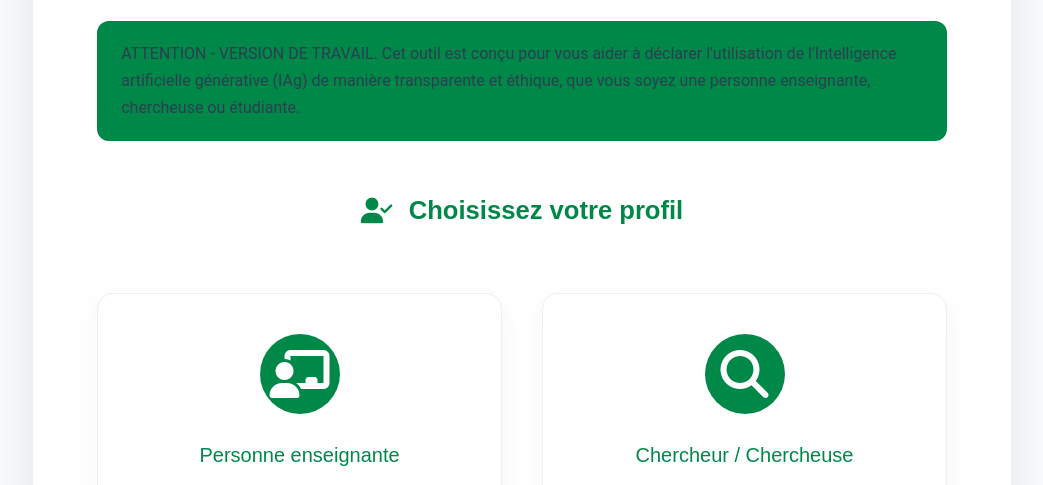
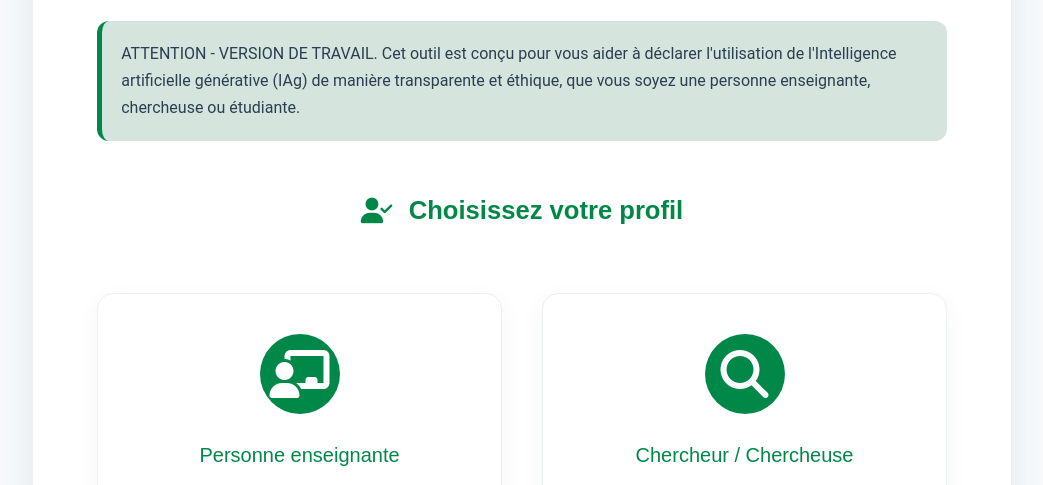
Before and after one commit to alexandra-lez/-projet_Generateur-declarations-IAg_Version_2, a plain HTML site: page index.html in a window 1280 px wide. Shown: the part 235-720 px from the top of the page, without its empty margins (118-1161 px from the left). Drawn offline with Linux system fonts and the light colour scheme.

Commit message:
Update style.css

```diff
--- a/style.css
+++ b/style.css
@@ -100,7 +100,7 @@
         .helper-text {
           font-size: 1em;
           color: var(--text-color);
-          background-color: var(--primary-light);
+          background-color: #d5e5de;
           padding: 1.2rem;
           border-radius: 12px;
           border-left: 5px solid var(--primary-color);
```
